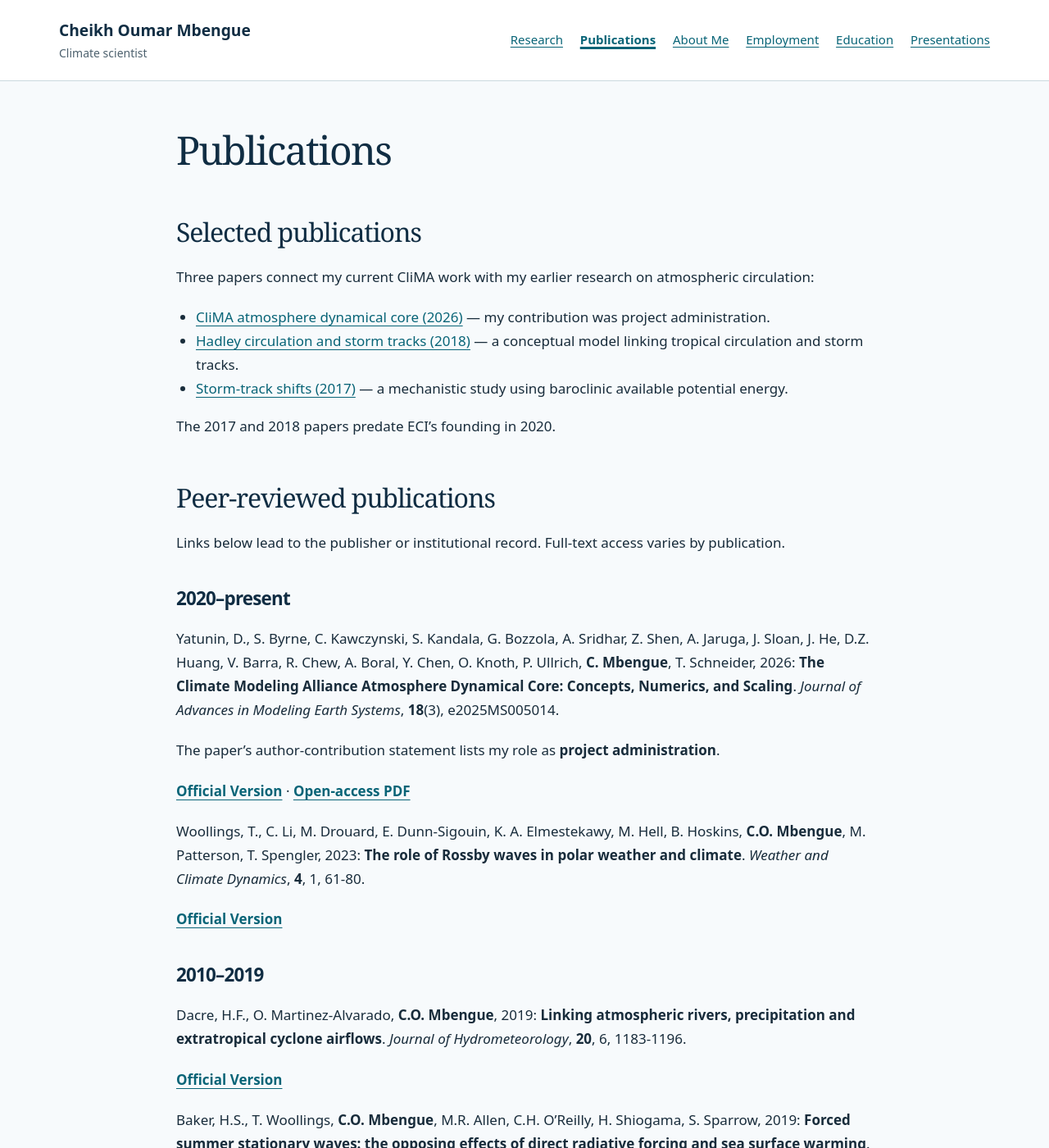
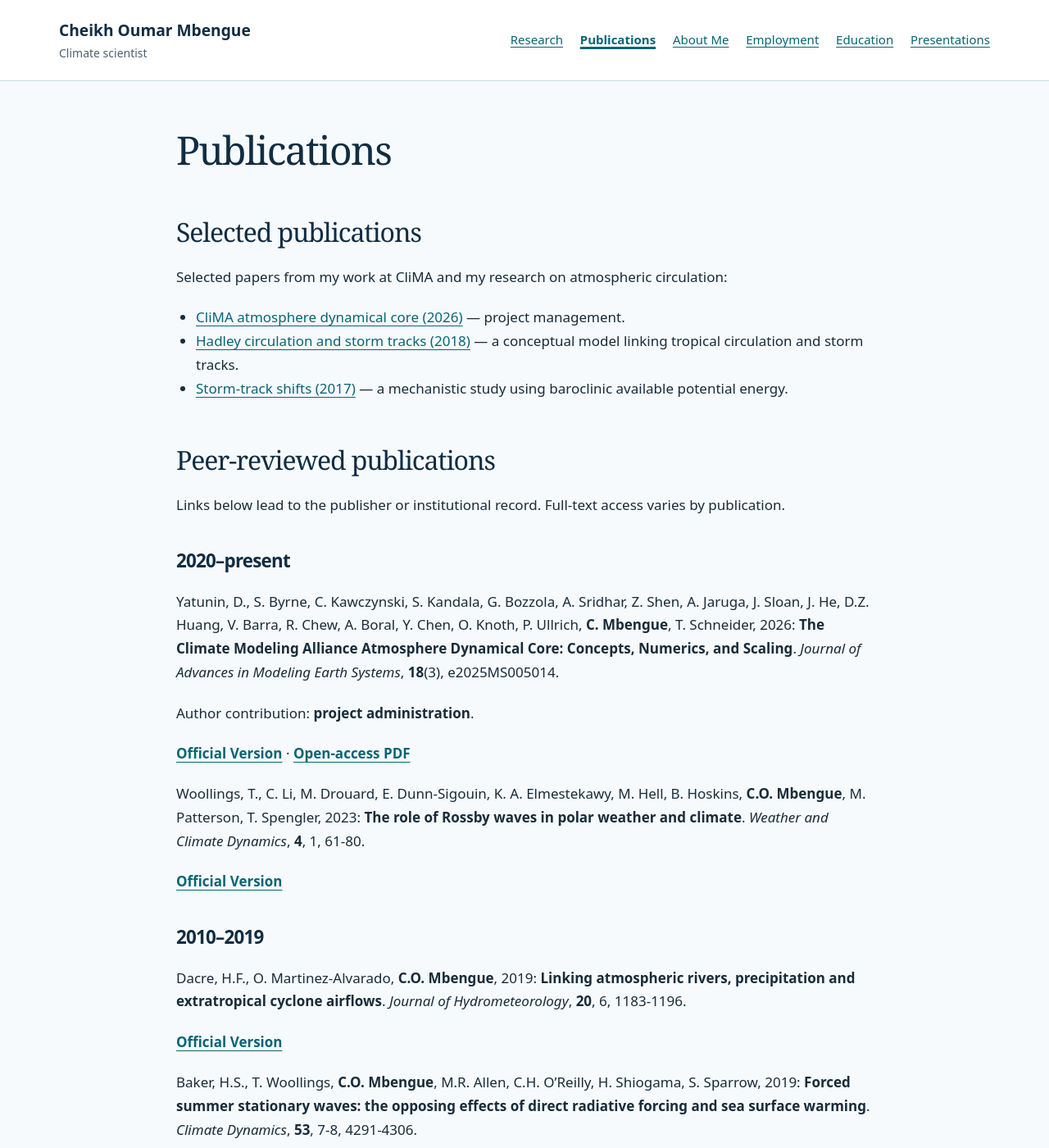
Before and after one commit to cmbengue-ec-intl/cmbengue-ec-intl.github.io, a Jekyll site: the page built from publications.markdown, in a window 1280 px wide and 1400 px high. Shown: the whole window at 82% size. Built offline with Jekyll 4.4.1, drawn with Linux system fonts in a browser that asks for light colours.

Commit message:
style: make professional biography and research copy more natural

```diff
--- a/about.markdown
+++ b/about.markdown
@@ -9,7 +9,7 @@ description: "Biography, background and professional service of Dr. Cheikh Oumar
 
 I am Cheikh, a climate scientist, trained as an engineer, based in Castries, Saint Lucia. I am the founder and Managing Director of [Elizabeth Consulting International Inc.](https://www.ec-intl.com), and the Project Manager, a Senior Research Scientist, and the Model Products Lead at the [Climate Modeling Alliance](https://clima.caltech.edu) (CliMA) at Caltech.
 
-My published research is on midlatitude storm tracks, the eddy-driven jet, the Hadley circulation, and tropical-extratropical interactions. At CliMA, I led a software team that developed [ecodesign (Building Engineering Design Tool)](https://ecodesign.clima.caltech.edu/server/), a web application that delivers historical and projected climate design conditions for selected cities. CliMA provides the prototype in collaboration with ECI. Recently, I have been exploring avenues in climate risk for small island developing states.
+My research focuses on midlatitude storm tracks, the eddy-driven jet, the Hadley circulation, and tropical-extratropical interactions. At CliMA, I led a software team that developed [ecodesign (Building Engineering Design Tool)](https://ecodesign.clima.caltech.edu/server/), a web application that delivers historical and projected climate design conditions for selected cities. CliMA provides the prototype in collaboration with ECI. I am interested in how climate information can help small island developing states assess climate risks.
 
 ## Background and current work
 
--- a/index.markdown
+++ b/index.markdown
@@ -17,13 +17,13 @@ description: "Cheikh Oumar Mbengue, climate scientist, ECI Founder and Managing
   <h2>Current roles</h2>
   <div class="work-grid">
     <article><h3>Climate Modeling Alliance, Caltech</h3><p>The Climate Modeling Alliance (CliMA) is building an Earth system model. I manage the project, and I lead the work on its model products. I led a software team that developed <a href="https://ecodesign.clima.caltech.edu/server/">ecodesign (Building Engineering Design Tool)</a>, a web application that generates historical and projected climate design conditions for selected cities. CliMA provides the prototype in collaboration with ECI.</p><a href="{{ '/research/' | relative_url }}">Research</a></article>
-    <article><h3>Elizabeth Consulting International Inc.</h3><p>I founded Elizabeth Consulting International Inc. (ECI) in Castries in 2020. ECI&rsquo;s services include applied research, modeling and data analysis, custom application development, and project management. Recently, I have been exploring avenues in climate risk for small island developing states.</p><a href="https://www.ec-intl.com">ec-intl.com</a></article>
+    <article><h3>Elizabeth Consulting International Inc.</h3><p>I founded Elizabeth Consulting International Inc. (ECI) in Castries in 2020. ECI&rsquo;s services include applied research, modeling and data analysis, custom application development, and project management. I am interested in how climate information can help small island developing states assess climate risks.</p><a href="https://www.ec-intl.com">ec-intl.com</a></article>
   </div>
 </section>
 <section class="feature section">
   <p class="eyebrow">Recent publication · 2026</p>
   <h2>The CliMA atmosphere dynamical core</h2>
-  <p>I am a coauthor of <em>The Climate Modeling Alliance Atmosphere Dynamical Core: Concepts, Numerics, and Scaling</em>, published in the Journal of Advances in Modeling Earth Systems. The author-contribution statement in the paper lists my role as project administration.</p>
+  <p>My work at CliMA includes project management for the atmosphere model described in our 2026 paper, <em>The Climate Modeling Alliance Atmosphere Dynamical Core: Concepts, Numerics, and Scaling</em>, published in the Journal of Advances in Modeling Earth Systems.</p>
   <a href="https://doi.org/10.1029/2025MS005014">Read the paper</a> <span aria-hidden="true"> · </span> <a href="{{ '/publications/' | relative_url }}">All publications</a>
 </section>
 <section class="section" aria-labelledby="service-heading">
--- a/publications.markdown
+++ b/publications.markdown
@@ -7,13 +7,11 @@ description: "Peer-reviewed papers and theses by Cheikh Oumar Mbengue, including
 
 ## Selected publications
 
-Three papers connect my current CliMA work with my earlier research on atmospheric circulation:
+Selected papers from my work at CliMA and my research on atmospheric circulation:
 
-- [CliMA atmosphere dynamical core (2026)](#clima-2026) — my contribution was project administration.
+- [CliMA atmosphere dynamical core (2026)](#clima-2026) — project management.
 - [Hadley circulation and storm tracks (2018)](#hadley-2018) — a conceptual model linking tropical circulation and storm tracks.
 - [Storm-track shifts (2017)](#storm-tracks-2017) — a mechanistic study using baroclinic available potential energy.
-
-The 2017 and 2018 papers predate ECI’s founding in 2020.
 
 ## Peer-reviewed publications
 
@@ -25,7 +23,7 @@ Links below lead to the publisher or institutional record. Full-text access vari
 
 Yatunin, D., S. Byrne, C. Kawczynski, S. Kandala, G. Bozzola, A. Sridhar, Z. Shen, A. Jaruga, J. Sloan, J. He, D.Z. Huang, V. Barra, R. Chew, A. Boral, Y. Chen, O. Knoth, P. Ullrich, **C. Mbengue**, T. Schneider, 2026: **The Climate Modeling Alliance Atmosphere Dynamical Core: Concepts, Numerics, and Scaling**. *Journal of Advances in Modeling Earth Systems*, **18**(3), e2025MS005014.
 
-The paper’s author-contribution statement lists my role as **project administration**.
+Author contribution: **project administration**.
 
 [**Official Version**](https://doi.org/10.1029/2025MS005014) · [**Open-access PDF**](https://clima.caltech.edu/wp-content/uploads/2026/03/J-Adv-Model-Earth-Syst-2026-Yatunin-The-Climate-Modeling-Alliance-Atmosphere-Dynamical-Core.pdf)
 
--- a/research.markdown
+++ b/research.markdown
@@ -9,7 +9,7 @@ description: "Research by Cheikh Oumar Mbengue on storm tracks, tropical-extratr
 
 At CliMA, I am the project manager for the development of the CliMA Earth system model, and I lead the work on its model products. I am also contributing to a study, in preparation, that uses a Julia-based climate model across hierarchies of scale and complexity.
 
-I am a coauthor of the 2026 paper [The Climate Modeling Alliance Atmosphere Dynamical Core: Concepts, Numerics, and Scaling](https://doi.org/10.1029/2025MS005014). The author-contribution statement in the paper lists my role as project administration.
+My work at CliMA includes project management for the atmosphere model described in our 2026 paper, [The Climate Modeling Alliance Atmosphere Dynamical Core: Concepts, Numerics, and Scaling](https://doi.org/10.1029/2025MS005014).
 
 ## Midlatitude Storm Tracks and Climate Change
 
```
Also changed, not shown: other parts of index.markdown (+1 -1 lines).
